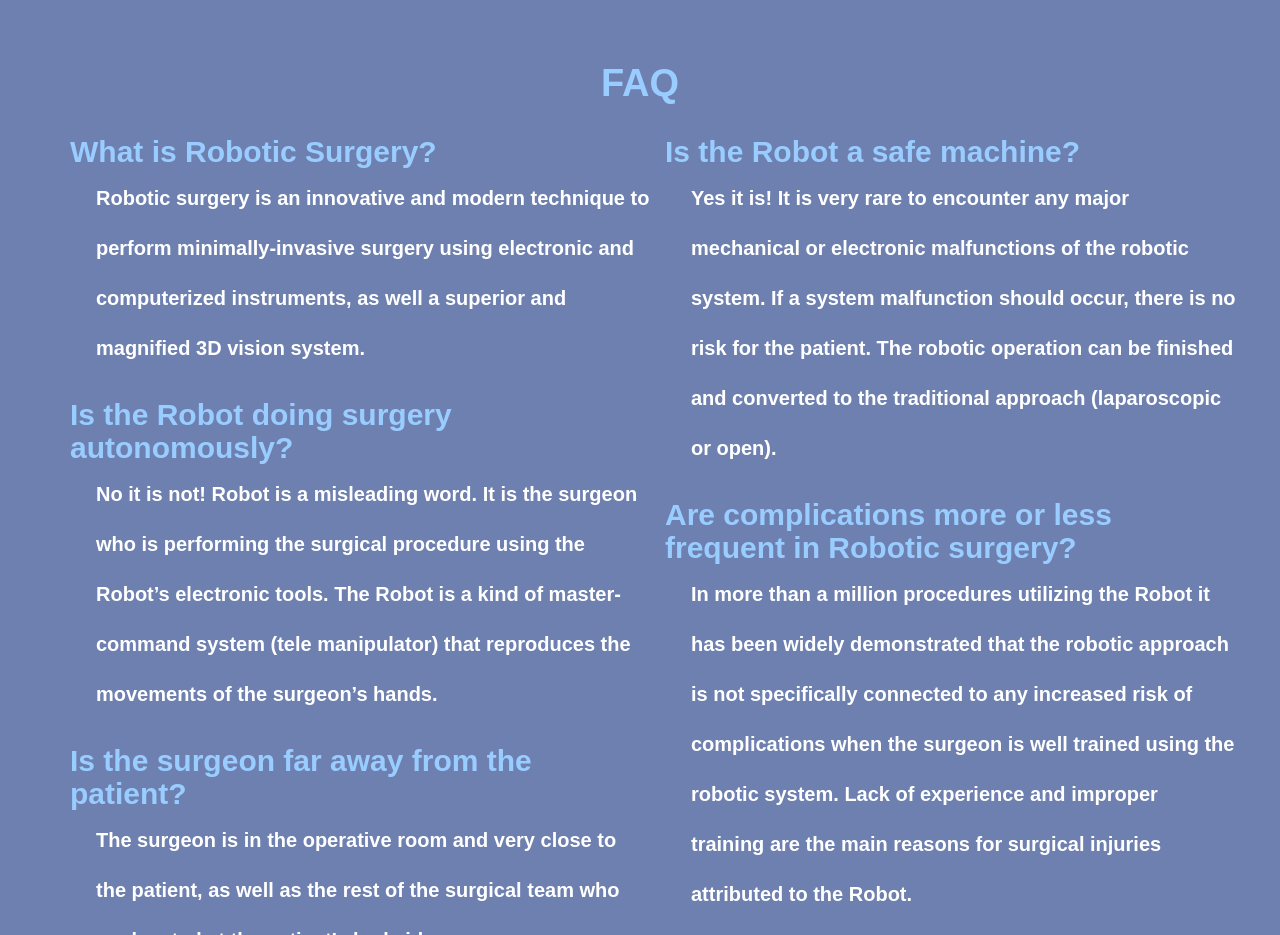
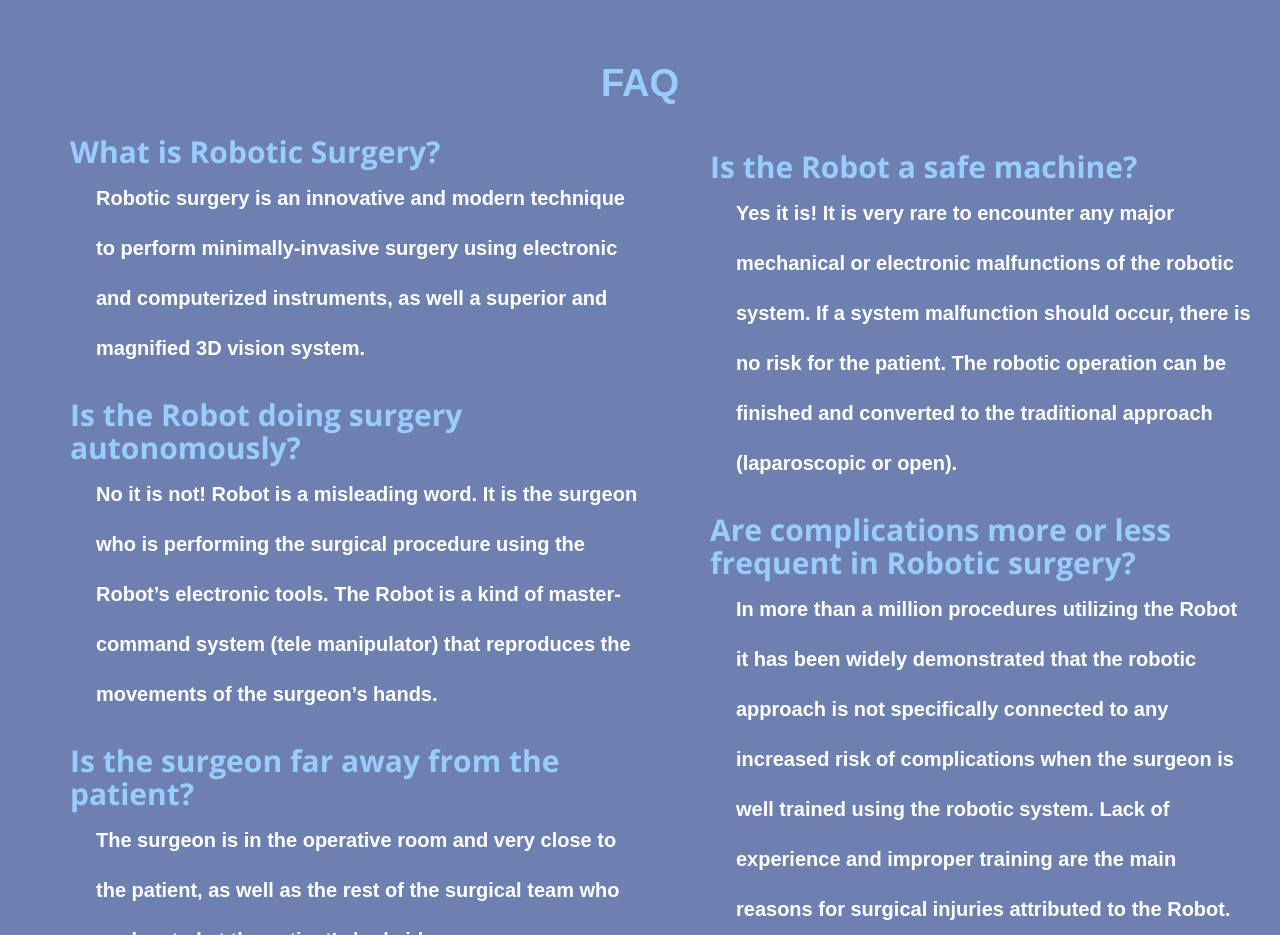
Before and after one commit to ishaanforthewin/The-Cutting-Edge-Foundation, a plain HTML site: page index.html in a window 1280 px wide. Shown: the part 1520-2455 px from the top of the page. Drawn offline with nearby package versions, Linux system fonts and the light colour scheme; a script that the page names is missing.

Commit message:
Body left
It was an extra class not needed.

```diff
--- a/css/style.css
+++ b/css/style.css
@@ -580,10 +580,14 @@ textarea {
 
 /* Testimonials
 ---------------------------------- */
-.testimonial .media-left {
+.testimonial{
 	width: 60px;
 }
 
+.media-left{
+width:70px;
+
+}
 /* Social Links
 ---------------------------------- */
 .social-links {
@@ -728,13 +732,15 @@ text-align: left;
     font-size:30px;
     color:rgb(153, 204, 255);
     font-weight:900;
-    font-family:sans-serif;
+  font-family: 'sans-serif;
+
 
 
 
 }
 .media-body{
 text-align: left;
+
 }
 .newcolor{
 background-color:rgb(110,128,175);
@@ -742,7 +748,8 @@ background-color:rgb(110,128,175);
     font-weight:900;
     font-size:25px;
     line-height: 2em;
-    font-family: sans-serif;
+
+
 
 }
 
@@ -752,10 +759,12 @@ color:rgb(153, 204, 255);
     top:20px;
     right:0;
     left:0;
+   font-family: sans-serif;
 
 }
 .media p{
 position:relative;
     left:1.3em;
     font-size: 20px;
+    font-family: sans-serif;
 }
--- a/index.html
+++ b/index.html
@@ -180,13 +180,13 @@ class="wordpress-follow-button" >Follow The Cutting Edge Foundation Blog on Word
 				<div class="row">
 					<div class="col-sm-6">
 						<div class="media">
-                            <div class="bodyleft">
+
 
 							<div class="media-body text-right">
 
 								<h4 class="media-heading">What is Robotic Surgery?</h4>
 								<p>Robotic surgery is an innovative and modern technique to perform minimally-invasive surgery using electronic and computerized instruments, as well a superior and magnified 3D vision system.</p>
-							</div>
+
                                 </div>
 							<div class="media-right">
 
@@ -233,11 +233,13 @@ class="wordpress-follow-button" >Follow The Cutting Edge Foundation Blog on Word
 
 					</div>
 					<div class="space visible-xs"></div>
-					<div class="col-sm-6">
+
+
 						<div class="media">
 							<div class="media-left">
 
 							</div>
+
 							<div class="media-body">
 								<h4 class="media-heading">Is the Robot a safe machine?</h4>
 								<p>Yes it is! It is very rare to encounter any major mechanical or electronic malfunctions of the robotic system. If a system malfunction should occur, there is no risk for the patient. The robotic operation can be finished and converted to the traditional approach (laparoscopic or open).</p>
```
